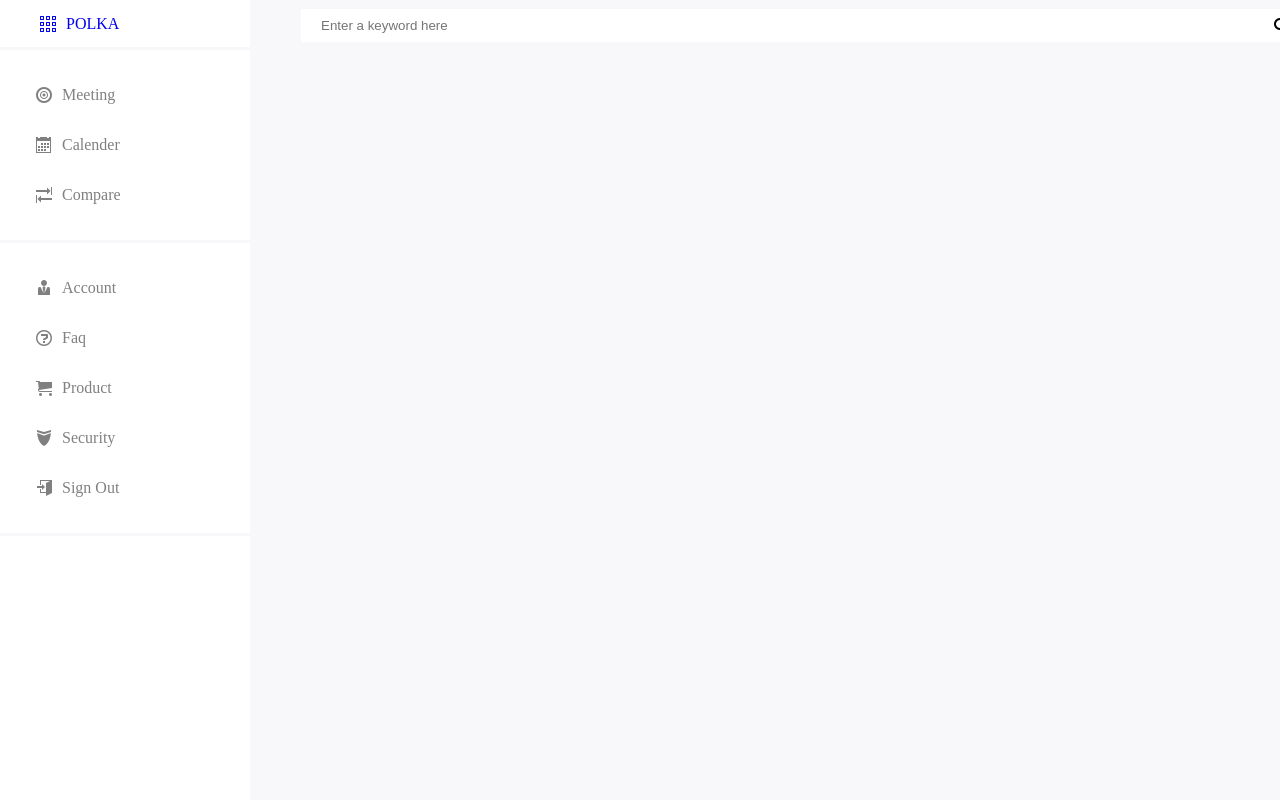
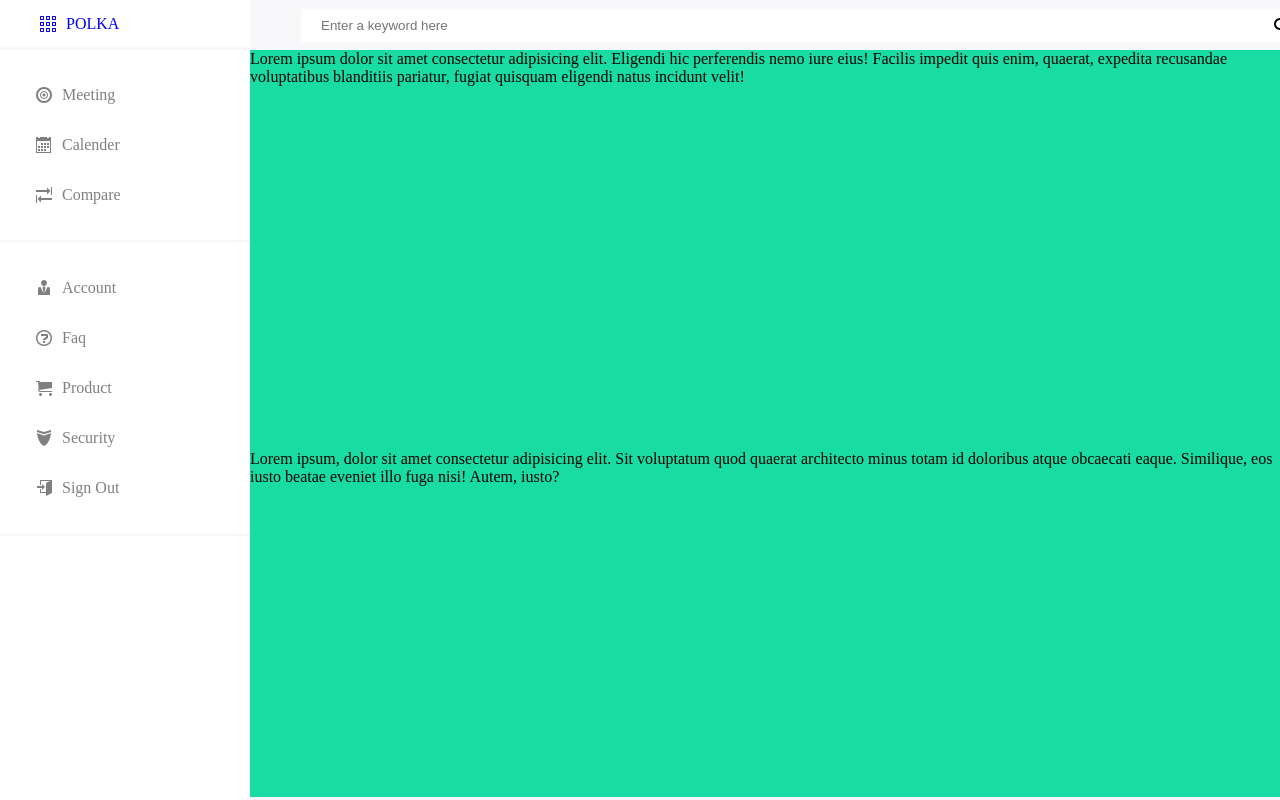
Before and after one commit to m3hul7/html-css-tasks, a plain HTML site: page flexible-box/index.html in a window 1280 px wide. Drawn offline with Linux system fonts and the light colour scheme; files whose address does not match are found by name.

Commit message:
scrollbar

```diff
--- a/flexible-box/assets/styles/styles.css
+++ b/flexible-box/assets/styles/styles.css
@@ -32,7 +32,6 @@ html,body{
     flex-direction: column;
     overflow: auto;
     justify-content: flex-start;
-
 }
 .nav{
     list-style-type: none;
@@ -61,6 +60,7 @@ nav a:hover {
     width: 100%;
     background-color: #f8f8fa;
     border-bottom: 3px solid #f8f8fa;
+    overflow: hidden;
 }
 .flex-header {
     display: flex;
@@ -105,9 +105,14 @@ nav a:hover {
 }
 .main-content {
     display: flex;
+    height: 100%;
+    flex-direction: column;
+    justify-content: flex-start;
+    overflow: auto;
 }
 .div {
     width: 100%;
-
+    flex-shrink: 0;
+    height: 400px;
     background-color: #18dca1;
 }
--- a/flexible-box/index.html
+++ b/flexible-box/index.html
@@ -90,11 +90,10 @@
                 <button class="upload-meet-btn">Upload a meeting</button>
             </header>
             <section class="main-content">
-                <div class="div"></div>
-                <div class="div"></div>
+                <div class="div">Lorem ipsum dolor sit amet consectetur adipisicing elit. Eligendi hic perferendis nemo iure eius! Facilis impedit quis enim, quaerat, expedita recusandae voluptatibus blanditiis pariatur, fugiat quisquam eligendi natus incidunt velit!</div>
+                <div class="div">Lorem ipsum, dolor sit amet consectetur adipisicing elit. Sit voluptatum quod quaerat architecto minus totam id doloribus atque obcaecati eaque. Similique, eos iusto beatae eveniet illo fuga nisi! Autem, iusto?</div>
             </section>
         </section>
-
     </section>
 
 </body>
```
